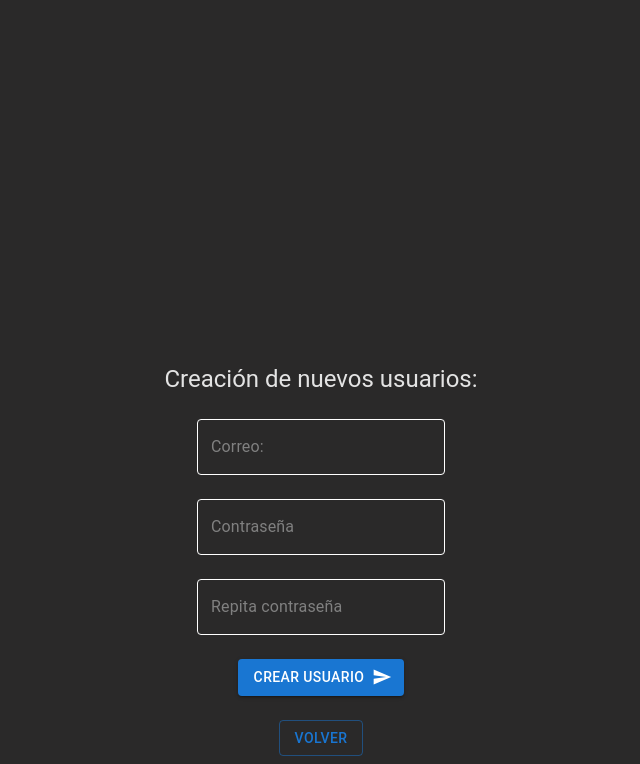
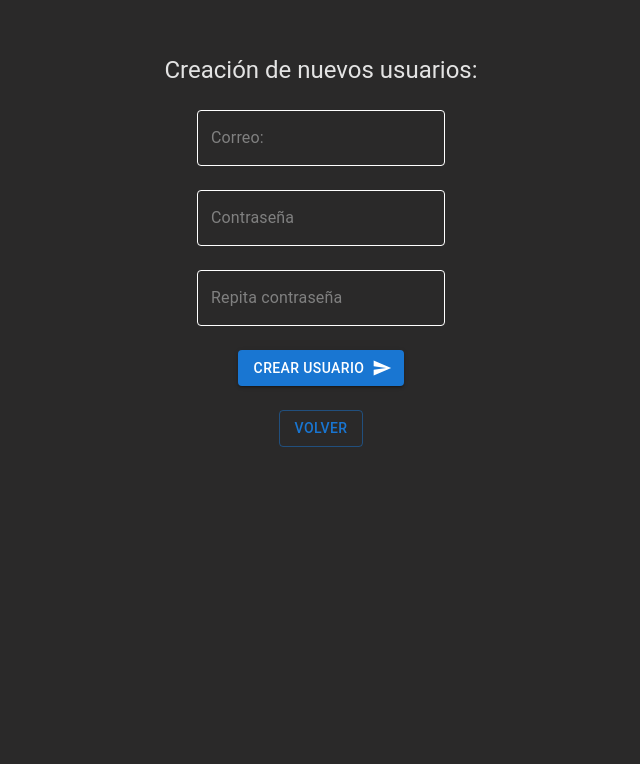
Before and after one commit to RarceD/MyBookerFrontend, a React (Vite) app: page /create in a window 1280 px wide. Shown: the part 160-924 px from the top of the page, without its empty margins (319-959 px from the left). After the commit the page ends 800 px from the top, so only its background shows below. Built offline with nearby package versions, Linux system fonts and the light colour scheme.

Commit message:
Fix desktop view create page

```diff
--- a/src/pages/Create.tsx
+++ b/src/pages/Create.tsx
@@ -73,12 +73,13 @@ const Create = () => {
         <>
             <Grid container
                 spacing={3}
+                style={{marginTop: '15%'}}
                 alignItems="center"
                 justifyContent="center"
                 justifyItems="center"
                 direction="column"
             >
-                <Grid item style={{ marginTop: "40%" }}>
+                <Grid item>
                     <Typography variant="h5">
                         Creación de nuevos usuarios:
                     </Typography>
```
